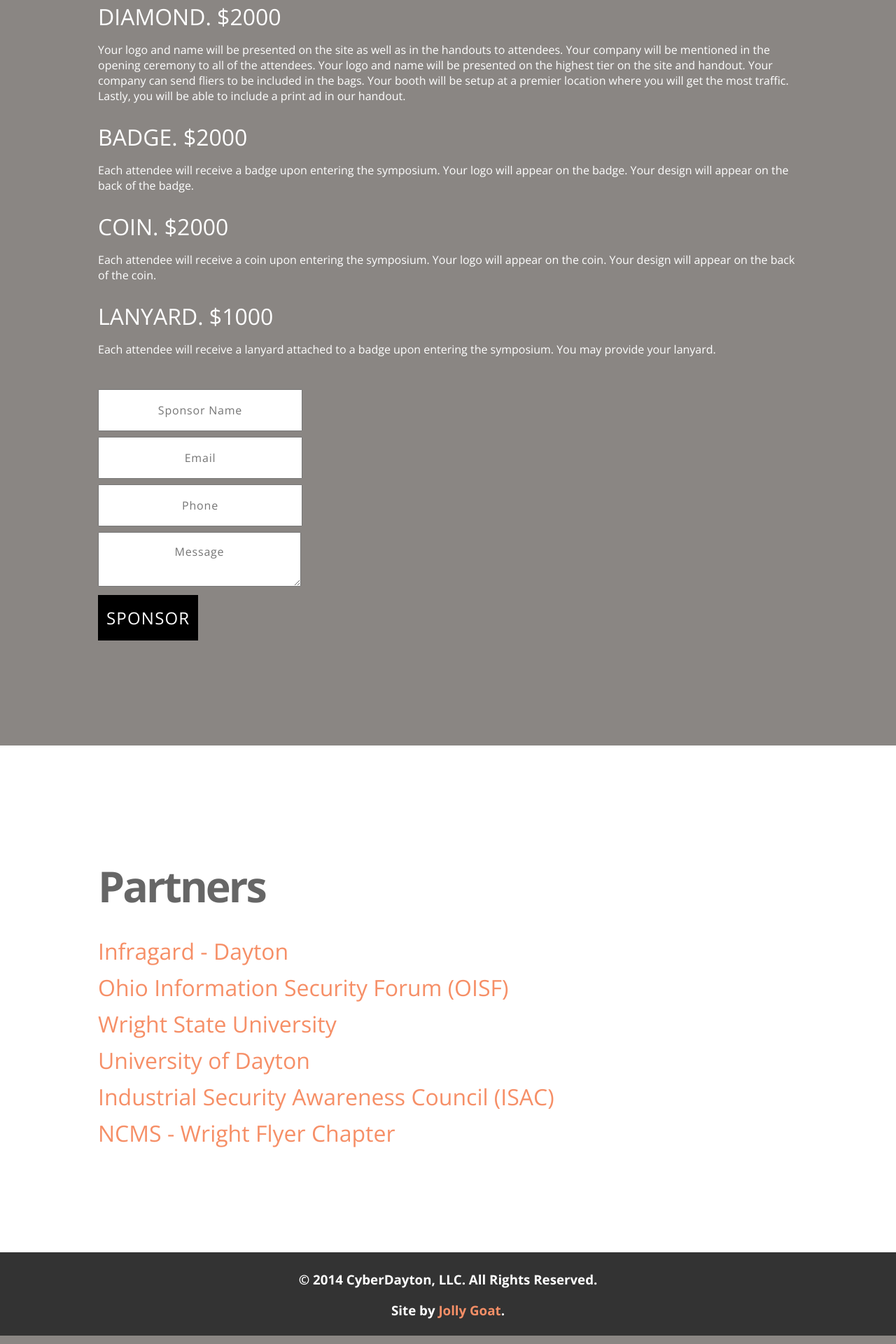
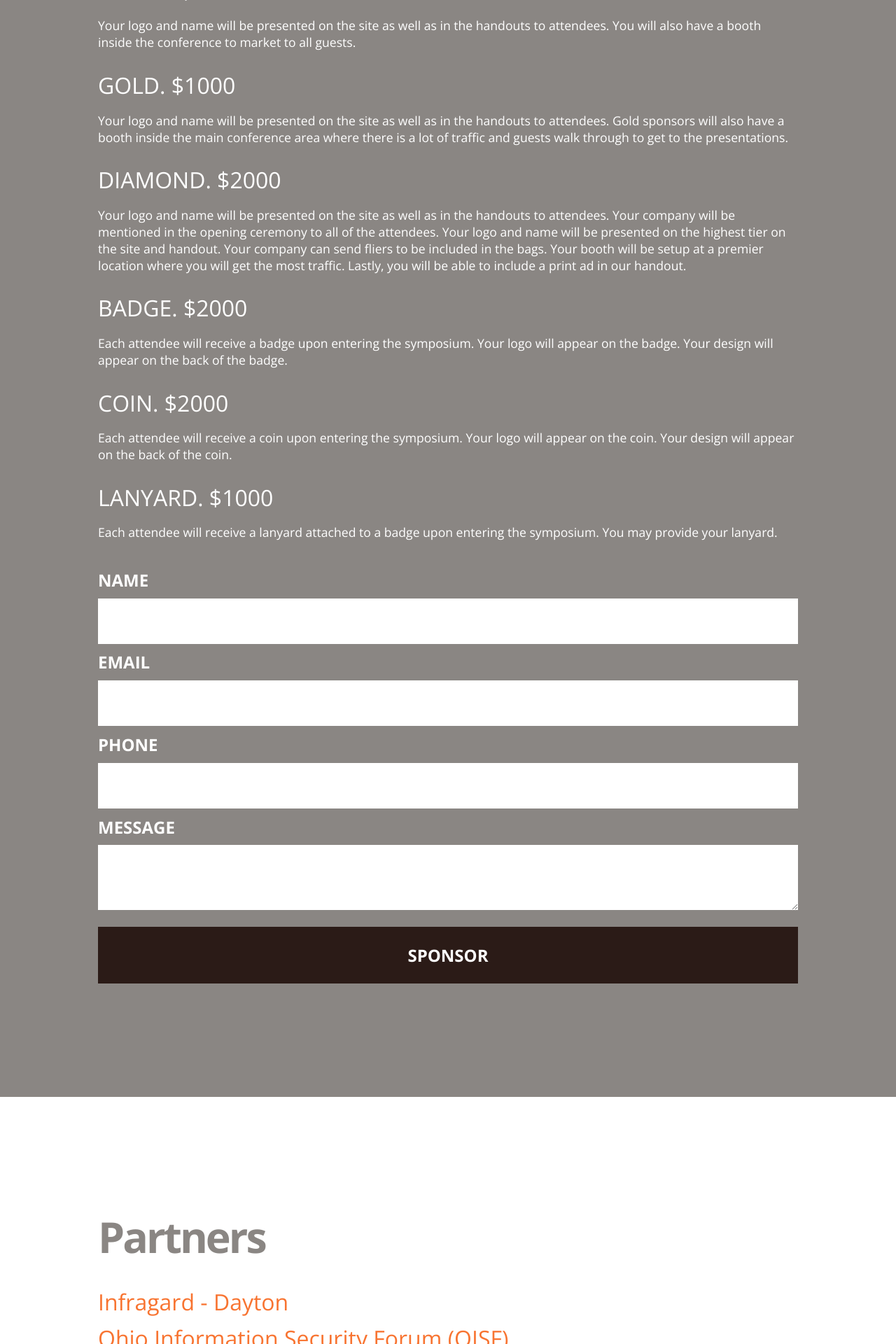
Before and after one commit to jjwdowik/cyberDay, a PHP site: page / in a window 1280 px wide. Shown: the part 3480-5400 px from the top of the page at 70% size. Run offline with PHP 8.4, Linux system fonts and the light colour scheme; some libraries are stand-ins or nearby versions.

Commit message:
Color changes, fixed placeholder IE8 issue
All IE8 issues should be fixed beside the NEUROPOL font in the header.
Will replace with image on resize and it should be set

```diff
--- a/css/style.css
+++ b/css/style.css
@@ -7,33 +6,56 @@
 	color: #8a8683;
 	background-color:#ffffff;
 }
-img {
-	max-width: 100%;
-}
-a:link {
-	color: #f68f67;
+img { max-width: 100%; }
+p { font-size: 1.1em; }
+a {
+	color: #F87431;
 	text-decoration: none;
 }
 	a:hover {
-	color: #bde2df!important;
+		color: #31B5F7 !important;
 		text-decoration: none;
 	}
 	a:visited {
-	color: #f68f67;
+		color: #F87431;
 		text-decoration: none;
 	}
-h2 {
-	padding-top:1em;
-}
+h2 { padding-top:1em; }
 @font-face{
 	font-family: Neuro;
 	src: url(NEUROPOL.TTF);
 }
-
+label {
+	padding-top: 1em;
+	padding-bottom: 1em;
+	font-size: 1.5em;
+	text-transform: uppercase;
+	font-weight: 700;
+}
+input, textarea {
+	box-sizing: border-box;
+	-moz-box-sizing: border-box;
+	padding: 1em;
+	font-size: 1.2em;
+	font-family: 'Open Sans', sans-serif;
+	display:block;
+	margin-top: 0.5em;
+	margin-bottom: 0.5em;
+	width: 100%;
+	border: none;
+}
+input[type=submit] {
+	text-align: center;
+	margin-top: 1em;
+	background-color: #2B1B17;
+	color: #ffffff;
+	font-size: 1.5em;
+	text-transform: uppercase;
+	font-weight: 700;
+}
 
 
 /* Navigation */
-
 .menu {
 	position:fixed;
 	top:0px;
@@ -210,102 +161,49 @@
 	#slide2 h2 {
 		font-size: 2em;
 		color: #ffffff;
-	padding-bottom:20px;
+		padding-bottom: 1em;
 		font-weight: 400;
 	}
 
 
-/* Slide 5 */
 
-
+/* Slide 3 */
 #slide3{
 	background-image:url('../images/daytonblue.png');
 	color: #ffffff;
-	line-height: 0em;
 }
-
 	#slide3 h1 {
 		font-size:4em;
 		font-weight:700;
+		line-height: 0em;
 	}
 	#slide3 h2 {
 		font-size:2em;
 		padding-top:2em;
-	padding-bottom:1em;
 		font-weight:400;
 	}
 	#slide3 h3{
-	font-size:1.4em;
-	padding-bottom:1em;
-	font-weight:500;
+		font-size: 1.4em;
+		padding-bottom: 1em;
+		font-weight: 600;
 	}
 
-.inputext{
-	height:1.5em;
-	width: 16em;
-	padding:1em;
-	font-size:1em;
-	letter-spacing:0.05em;
-	font-family:'Open Sans', sans-serif;
-	display:block;
-	text-align:center;
-	margin-top:0.5em;
-	margin-bottom:0.5em;
-}
-
-textarea{
-	width: 16em;
-	padding:1em;
-	font-size:1em;
-	letter-spacing:0.05em;
-	font-family:'Open Sans', sans-serif;
-	display:block;
-	margin-top:0.5em;
-	margin-bottom:0.5em;
-	text-align: center;
-}
-
-.submitbutton{
-	height:2.7em;
-	font-size:1.5em;
-	padding-left:0.5em;
-	padding-right:0.5em;
-	letter-spacing:0.05em;
-	font-family:'Open Sans', sans-serif;
-	font-weight:500;
-	display:block;
-	text-align:center;
-	margin-top:0.5em;
-	border:none;
-	background-color:#000000;
-	color:#ffffff;
-
-}
-
-#thankYou {
-	display: none;
-
-}
-
-#thankYou p {
-	color: #4DB6C4;
-}
-
+#thankYou { display: none; }
+	#thankYou p { color: #4DB6C4; }
 
 #errorForm {
 	display: none;
-	color: black;
+	color: #2B1B17;
 	padding-left: 1em;
 }
 
 
-/* Slide 6 */
 
+/* Slide 4 */
 #slide4{
 	background-color:#8a8683;
 	color:#ffffff;
 }
-
 	#slide4 h1 {
 		font-size: 3.8em;
 		letter-spacing: -3px;
@@ -321,30 +219,22 @@
 		font-weight: 400;
 	}
 
-#thankYou2 {
-	display: none;
-
-}
-
-#thankYou2 p {
-	color: #4DB6C4;
-}
+#thankYou2 { display: none; }
+	#thankYou2 p { color: #4DB6C4; }
 
 #errorForm2 {
 	display: none;
-	color: black;
+	color: #2B1B17;
 	padding-left: 1em;
 }
 
 
-/* Slide 7 */
 
-
+/* Slide 5 */
 #slide5{
 	background-color:#ffffff;
-	color:rgba(0,0,0,0.6);
+	color: #8a8683;
 }
-
 	#slide5 h1 {
 		font-size: 3.8em;
 		letter-spacing: -3px;
@@ -358,25 +248,25 @@
 		font-weight: 400;
 	}
 
+
+
 /* Footer */
-
 footer{
-	text-align:center;
-	background-color:rgba(0,0,0,0.8);
-	color:#ffffff;
-	padding-top:0.5em;
+	text-align: center;
+	background-color: #2B1B17;
+	color: #ffffff;
+	padding-top: 1.5em;
 	padding-bottom: 1.5em;
+}
+	footer p {
+		font-size: 1.5em;
+		font-weight: 700;
 	}
 
 
 
 /* Tablet */
 @media screen and (max-width: 1050px) {
-
-/*#logo {
-	width: 100%;
-	text-align: center;
-}*/
 
 #nav {
 	width:100%;
--- a/index.php
+++ b/index.php
@@ -42,8 +42,7 @@
 	<div class="slide" id="slide1" data-slide="1" data-stellar-background-ratio="0.5">
 		<div class="container clearfix">
 			<div id="content" class="grid_12">
-				<!-- <h1>On Date TBD...</h1> -->
-				<div id="date" class="grid_5">5 June 2014</div>
+				<div id="date" class="grid_5"># Month 2014</div>
 				<div id="venue" class="grid_7 omega">
 					<a href="http://www.hopehotel.com/">Hope Hotel &amp; Richard C. Holbrooke Conference Center</a><br>
 					Building #823, Area A, Gate 12A<br>
@@ -83,24 +82,21 @@
 		<div class="container clearfix">
 			<div id="content" class="grid_12">
 				<h1>Registration</h1>
-				<h3> $20.00 per person.</h3>
-				<h3>100 student seats available.</h3>
+				<h3>$20.00 per person. 100 student seats available.</h3>
 				<div id="thankYou">
 					<p>You have successfully registered</p><br><p>for CyberDayton 2014.</p>
 				</div>
 				<div id="contactForm">
 					<form name="htmlform">
 						<label for="firstname">First Name</label>
-						<input class="inputext" id="name" type="text" name="firstname" maxlength="25" size="25" required>
+						<input id="name" type="text" name="firstname" maxlength="25" size="25" required>
 						<label for="lastname">Last Name</label>
-						<input class="inputext" id="lastname" type="text" name="lastname" maxlength="25" size="25" required>
+						<input id="lastname" type="text" name="lastname" maxlength="25" size="25" required>
 						<label for="email">Email Address</label>
-						<input class="inputext" id="email" type="email" name="email" maxlength="50" size="25" required>
+						<input id="email" type="email" name="email" maxlength="50" size="25" required>
 						<label for="phone">Phone Number</label>
-						<input class="inputext" id="phone" type="tel" name="phone" maxlength="9" size="25" required>
-						<br>
+						<input id="phone" type="tel" name="phone" maxlength="9" size="25" required>
 						<p>PayPal link will go here.</p>
-						<br>
 						<p id="errorForm"></p>
 						<input class="submitbutton" type="submit" value="REGISTER">
 					</form>
@@ -142,10 +138,14 @@
 				</div>
 				<div id="sponsorForm">
 					<form name="sponsor_form">
-						<input class="inputext" id="name2" type="text" name="sponsor_name" placeholder="Sponsor Name" maxlength="25" size="25" required>
-						<input class="inputext" id="email2" type="email" name="sponsor_email" placeholder="Email" maxlength="50" size="25" required>
-						<input class="inputext" id="phone2" type="tel" name="sponsor_phone" placeholder="Phone" maxlength="9" size="25" required>
-						<textarea name="sponsor_message" id="message" placeholder="Message"></textarea>
+						<label for="sponsor_name">Name</label>
+						<input id="name2" type="text" name="sponsor_name" maxlength="25" size="25" required>
+						<label for="sponsor_email">Email</label>
+						<input id="email2" type="email" name="sponsor_email" maxlength="50" size="25" required>
+						<label for="sponsor_phone">Phone</label>
+						<input id="phone2" type="tel" name="sponsor_phone" maxlength="9" size="25" required>
+						<label for="sponsor_message">Message</label>
+						<textarea name="sponsor_message" id="message"></textarea>
 						<p id="errorForm2"></p>
 						<input class="submitbutton" type="submit" value="SPONSOR">
 					</form>
@@ -169,8 +169,8 @@
 	</div>
 
 	<footer>
-		<h3>&copy; 2014 CyberDayton, LLC. All Rights Reserved.</h3>
-		<h3>Site by <a href="http://jollygoat.com/">Jolly Goat</a>.</h3>
+		<p>&copy; <?php echo(date('Y')); ?> CyberDayton, LLC. All Rights Reserved.</p>
+		<p>Site by <a href="http://jollygoat.com/">Jolly Goat</a>.</p>
 	</footer>
 
 	<script type="text/javascript" src="http://ajax.googleapis.com/ajax/libs/jquery/1.7.2/jquery.min.js"></script>
```
Also changed, not shown: other parts of css/style.css (+10 -98 lines). Lines whose indentation alone changed are shown as unchanged.
